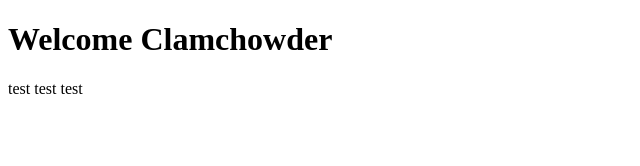
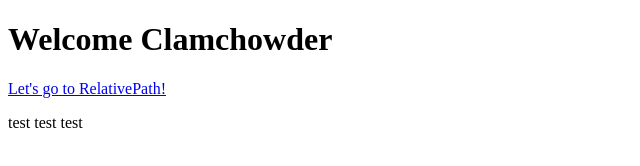
Before and after one commit to zaylon10/zaylon10.github.io, a plain HTML site: page index.html in a window 1280 px wide. Shown: the whole page, without its empty margins (0-640 px from the left). Drawn offline with Linux system fonts and the light colour scheme.

Commit message:
Update index.html

```diff
--- a/index.html
+++ b/index.html
@@ -7,6 +7,7 @@
 </head>
 <body>
     <h1> Welcome Clamchowder </h1>
+    <a href="relativepath.tech">Let's go to RelativePath!</a>
 <p> test test test </p>
 </body>
 </html>
```
